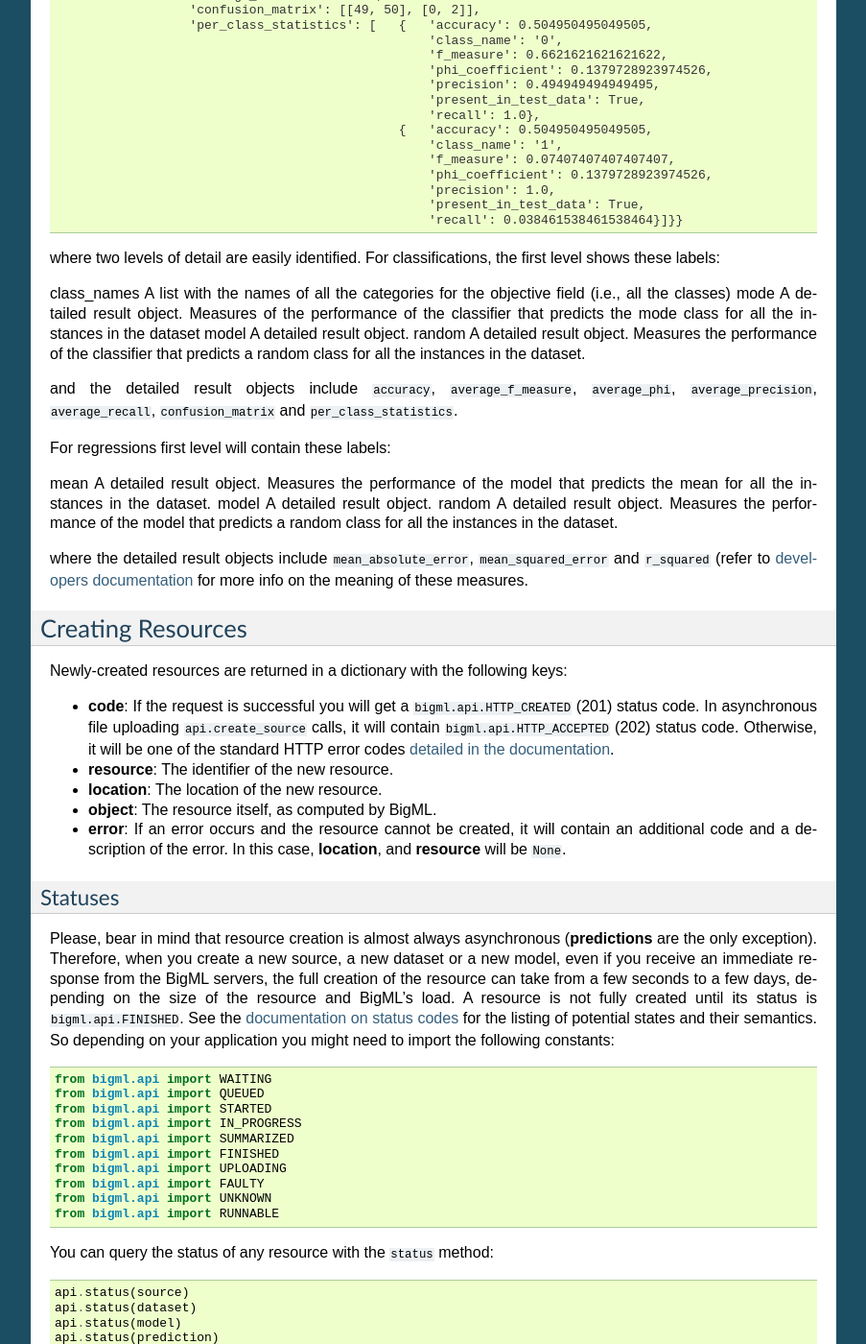
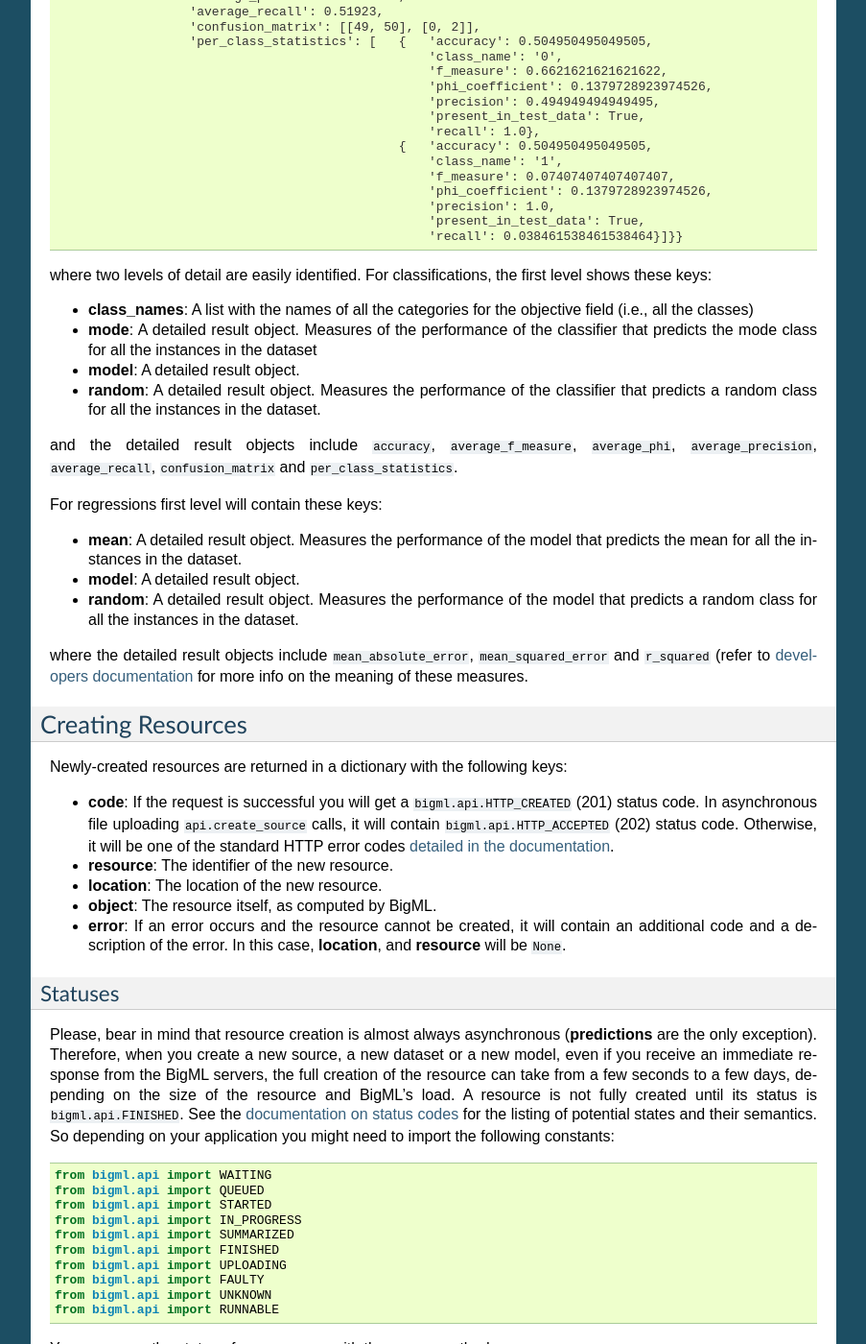
Before and after one commit to bigmlcom/python, a Sphinx documentation site: the page built from docs/index.rst, in a window 1280 px wide and 1400 px high, scrolled down 5259 px. Shown: the whole window at 96% size, without its empty margins (198-1101 px from the left). Built offline with Sphinx 7.4.7, drawn with Linux system fonts in a browser that asks for light colours; some of the changed text lies outside the part shown.

```diff
--- a/docs/index.rst
+++ b/docs/index.rst
@@ -140,7 +140,7 @@ You can then print the prediction using the ``pprint`` method::
     >>> api.pprint(prediction)
     species for {"sepal width": 2.5, "sepal length": 5} is Iris-virginica
 
-and also generate an evaluation for the model by using:
+and also generate an evaluation for the model by using::
 
     test_source = api.create_source('./data/test_iris.csv')
     test_dataset = api.create_dataset(test_source)
@@ -340,22 +340,22 @@ as::
                                                       'recall': 0.038461538461538464}]}}
 
 where two levels of detail are easily identified. For classifications,
-the first level shows these labels::
+the first level shows these keys:
 
-class_names   A list with the names of all the categories for the objective field (i.e., all the classes)
-mode          A detailed result object. Measures of the performance of the classifier that predicts the mode class for all the instances in the dataset
-model         A detailed result object.
-random        A detailed result object.  Measures the performance of the classifier that predicts a random class for all the instances in the dataset.
+-  **class_names**: A list with the names of all the categories for the objective field (i.e., all the classes)
+-  **mode**: A detailed result object. Measures of the performance of the classifier that predicts the mode class for all the instances in the dataset
+-  **model**: A detailed result object.
+-  **random**: A detailed result object.  Measures the performance of the classifier that predicts a random class for all the instances in the dataset.
 
 and the detailed result objects include ``accuracy``, ``average_f_measure``, ``average_phi``,
 ``average_precision``, ``average_recall``, ``confusion_matrix``
 and ``per_class_statistics``.
 
-For regressions first level will contain these labels::
+For regressions first level will contain these keys:
 
-mean           A detailed result object. Measures the performance of the model that predicts the mean for all the instances in the dataset.
-model          A detailed result object.
-random         A detailed result object. Measures the performance of the model that predicts a random class for all the instances in the dataset.
+-  **mean**: A detailed result object. Measures the performance of the model that predicts the mean for all the instances in the dataset.
+-  **model**: A detailed result object.
+-  **random**: A detailed result object. Measures the performance of the model that predicts a random class for all the instances in the dataset.
 
 where the detailed result objects include ``mean_absolute_error``,
 ``mean_squared_error`` and ``r_squared`` (refer to
@@ -420,7 +420,7 @@ the status of the resource that is passed as a parameter is
 ``FINISHED``. You can change how often the status will be checked with
 the ``wait_time`` argument. By default, it is set to 3 seconds.
 
-You can also use the ``check_resource`` method:
+You can also use the ``check_resource`` method::
 
     api.check_resource(resource, api.get_source)
 
@@ -745,7 +745,7 @@ generate IF-THEN rules or a Python function that implements the model.
 
 Beware of using filtered fields models to instantiate a local model. The local
 model methods need the important fields in the ``model`` parameter to be
- available. If an important field is missing (because it has been excluded or
+available. If an important field is missing (because it has been excluded or
 filtered), an exception will arise.
 
 Local Predictions
@@ -810,6 +810,7 @@ separated file. It expects a list of input data values and the directory path
 to save the prediction files in.
 
 ::
+
     model.batch_predict([{"petal length": 3, "petal width": 1},
                          {"petal length": 1, "petal width": 5.1}],
                         "data/predictions")
@@ -824,6 +825,7 @@ creation of the file if it already exists. This can be
 helpful when using repeatedly a bunch of models on the same test set.
 
 ::
+
     model.batch_predict([{"petal length": 3, "petal width": 1},
                          {"petal length": 1, "petal width": 5.1}],
                         "data/predictions", reuse=True)
```
Also changed, not shown: 2 other files.
